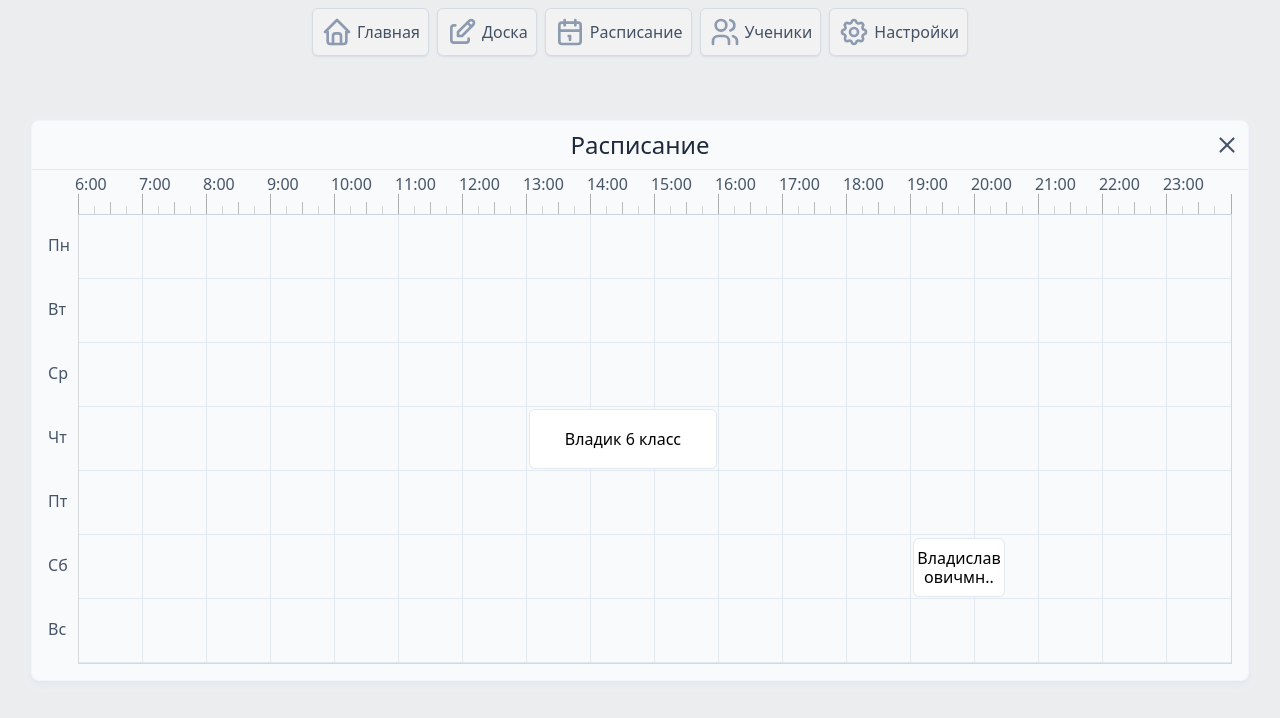
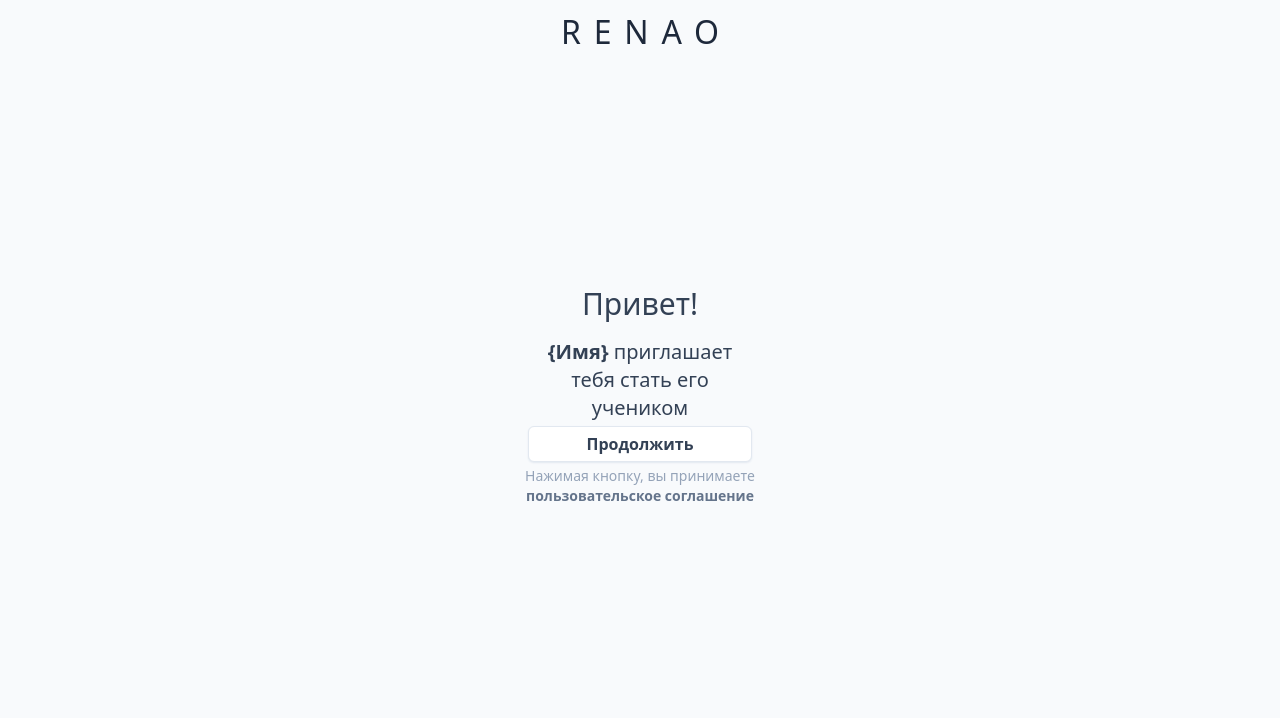
Before and after one commit to DenDon2579/renao, a React (Create React App) app in the folder ui/: page /invitation/1 in a window 1280 px wide. Shown: the top 718 px of the page. Built offline with nearby package versions, Linux system fonts and the light colour scheme.

Commit message:
invitation page created

```diff
--- a/ui/package.json
+++ b/ui/package.json
@@ -16,6 +16,7 @@
     "react-dom": "^18.2.0",
     "react-icons": "^5.0.1",
     "react-redux": "^9.1.0",
+    "react-router-dom": "^6.22.3",
     "react-scripts": "5.0.1",
     "typescript": "^4.9.5",
     "web-vitals": "^2.1.4"
--- a/ui/src/components/layout/Header.tsx
+++ b/ui/src/components/layout/Header.tsx
@@ -8,41 +8,56 @@ import {
 } from 'react-icons/tb';
 import ButtonPrimary from '../uiKit/buttons/ButtonPrimary';
 
+import { NavLink } from 'react-router-dom';
+
 type Props = {};
 
 const Header = (props: Props) => {
   return (
     <div className='h-16 w-auto p-2 fixed flex items-center justify-center'>
+      {/* <h1 className='m-0 mt-1 p-4 leading-none text-2xl text-center mr-[-.8rem] tracking-[.8rem] text-slate-800 fixed top-0 left-0'>
+        RENAO
+      </h1> */}
       <div className='h-full w-auto flex *:relative *:h-12 *:w-auto *:p-2 *:mr-2 *:flex *:items-center *:justify-center'>
         <ButtonPrimary>
+          <NavLink to='/' className='flex items-center'>
             <TbHome size={32} className='text-slate-400' />
             <span className='ml-1 text-slate-600 text-base font-medium'>
               Главная
             </span>
+          </NavLink>
         </ButtonPrimary>
         <ButtonPrimary>
+          <NavLink to='/board' className='flex items-center'>
             <TbEdit size={32} className='text-slate-400' />
             <span className='ml-1 text-slate-600 text-base font-medium'>
               Доска
             </span>
+          </NavLink>
         </ButtonPrimary>
         <ButtonPrimary>
+          <NavLink to='/schedule' className='flex items-center'>
             <TbCalendar size={32} className='text-slate-400' />
             <span className='ml-1 text-slate-600 text-base font-medium'>
               Расписание
             </span>
+          </NavLink>
         </ButtonPrimary>
         <ButtonPrimary>
+          <NavLink to='/students' className='flex items-center'>
             <TbUsers size={32} className='text-slate-400' />
             <span className='ml-1 text-slate-600 text-base font-medium'>
               Ученики
             </span>
+          </NavLink>
         </ButtonPrimary>
         <ButtonPrimary className='!mr-0'>
+          <NavLink to='/settings' className='flex items-center'>
             <TbSettings size={32} className='text-slate-400' />
             <span className='ml-1 text-slate-600 text-base font-medium'>
               Настройки
             </span>
+          </NavLink>
         </ButtonPrimary>
       </div>
     </div>
--- a/ui/src/components/layout/Layout.tsx
+++ b/ui/src/components/layout/Layout.tsx
@@ -2,15 +2,27 @@ import React from 'react';
 import Header from './Header';
 import Content from './Content';
 import Popup from '../popups/Popup';
+import { Route, Routes } from 'react-router-dom';
+import Invite from '../pages/Invite';
 
 type Props = {};
 
 const Layout = (props: Props) => {
   return (
     <div className='w-full h-full flex justify-center'>
-      <Header />
-      <Content />
-      <Popup title='Расписание' />
+      <Routes>
+        <Route
+          path='/*'
+          element={
+            <>
+              <Header />
+              <Content />
+              <Popup title='Расписание' />
+            </>
+          }
+        />
+        <Route path='/invitation/:inviteCode' element={<Invite />} />
+      </Routes>
     </div>
   );
 };
--- /dev/null
+++ b/ui/src/components/pages/Invite.tsx
@@ -0,0 +1,36 @@
+import React from 'react';
+import { useParams } from 'react-router-dom';
+import ButtonPrimary from '../uiKit/buttons/ButtonPrimary';
+
+type Props = {};
+
+const Invite = (props: Props) => {
+  const { inviteCode } = useParams();
+  return (
+    <div className='w-full h-full bg-slate-50 flex justify-center items-center'>
+      <h1 className='m-0 p-4 leading-none text-center mr-[-.8rem] tracking-[.8rem] text-slate-800 absolute top-0'>
+        RENAO
+      </h1>
+      <div className='w-auto h-auto rounded-md pb-2 flex flex-col items-center'>
+        <div className='flex items-center flex-col justify-center '>
+          <span className='text-slate-700 text-3xl mb-4'>Привет!</span>
+          <span className='text-slate-700 text-xl w-56 text-center'>
+            <b className='font-semibold'>{'{Имя}'}</b> приглашает тебя стать его
+            учеником
+          </span>
+        </div>
+        <ButtonPrimary className='w-56 mt-1'>
+          <span className='text-slate-700 font-semibold'>Продолжить</span>
+        </ButtonPrimary>
+        <span className='text-sm text-slate-400 w-64 text-center mt-1'>
+          Нажимая кнопку, вы принимаете{' '}
+          <a className='text-slate-500 font-semibold cursor-pointer'>
+            пользовательское соглашение
+          </a>
+        </span>
+      </div>
+    </div>
+  );
+};
+
+export default Invite;
--- a/ui/src/components/popups/Popup.tsx
+++ b/ui/src/components/popups/Popup.tsx
@@ -3,6 +3,7 @@ import Students from './presets/Students';
 import { TbX } from 'react-icons/tb';
 import Schedule from './presets/schedule/Schedule';
 import StudentInfo from './presets/StudentInfo';
+import { Route, Routes } from 'react-router-dom';
 
 type Props = {
   title: string;
@@ -48,7 +49,10 @@ const Popup = (props: Props) => {
           </div>
         </div>
         <div className='flex'>
-          <Schedule />
+          <Routes>
+            <Route path='/schedule' element={<Schedule />} />
+            <Route path='/students' element={<Students />} />
+          </Routes>
         </div>
       </div>
     </div>
--- a/ui/src/components/popups/presets/Students.tsx
+++ b/ui/src/components/popups/presets/Students.tsx
@@ -41,7 +41,7 @@ const Students = (props: Props) => {
             </ButtonPrimary>
           ))}
         </div>
-        <ButtonPrimary className='mt-2'>Добавть ученика</ButtonPrimary>
+        <ButtonPrimary className='mt-2'>Добавить ученика</ButtonPrimary>
       </div>
 
       <StudentInfo selectedStudentID={selectedStudentID} />
--- a/ui/src/index.tsx
+++ b/ui/src/index.tsx
@@ -2,9 +2,14 @@ import React from 'react';
 import ReactDOM from 'react-dom/client';
 import './index.css';
 import App from './App';
+import { BrowserRouter } from 'react-router-dom';
 
 const root = ReactDOM.createRoot(
   document.getElementById('root') as HTMLElement
 );
 
-root.render(<App />);
+root.render(
+  <BrowserRouter>
+    <App />
+  </BrowserRouter>
+);
```
Also changed, not shown: 2 other files (tests, documents, lock files or other folders). Lines whose indentation alone changed are shown as unchanged.
